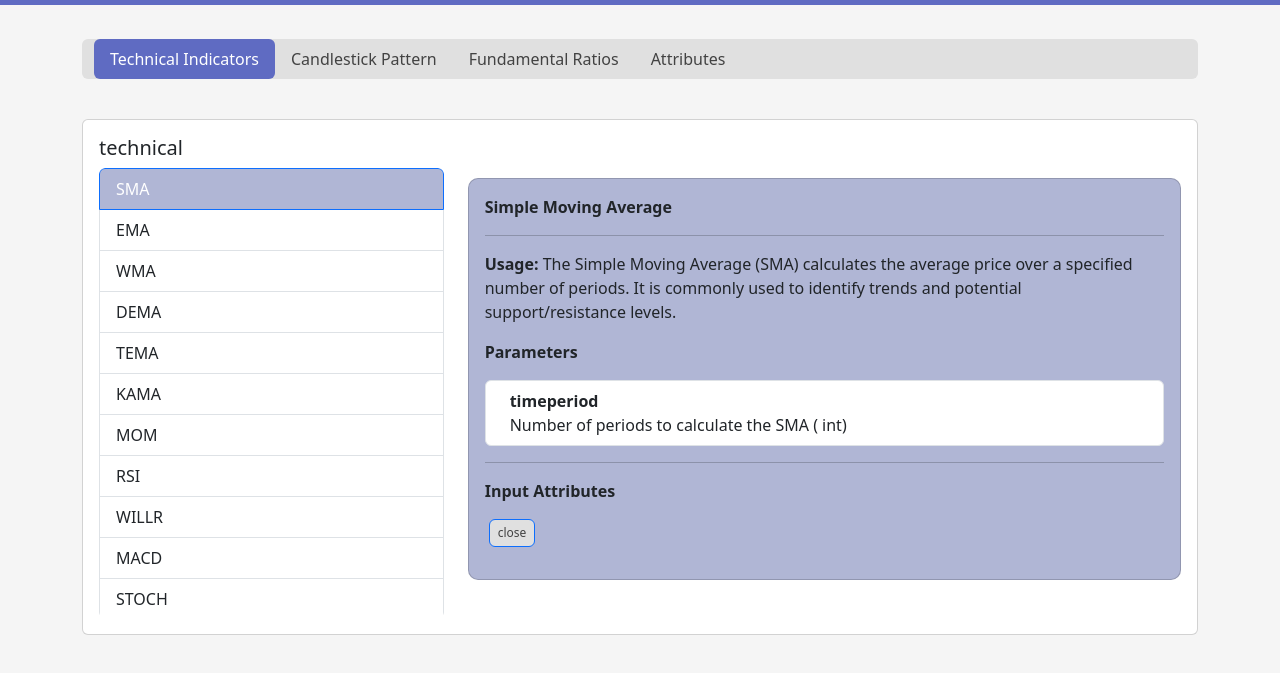
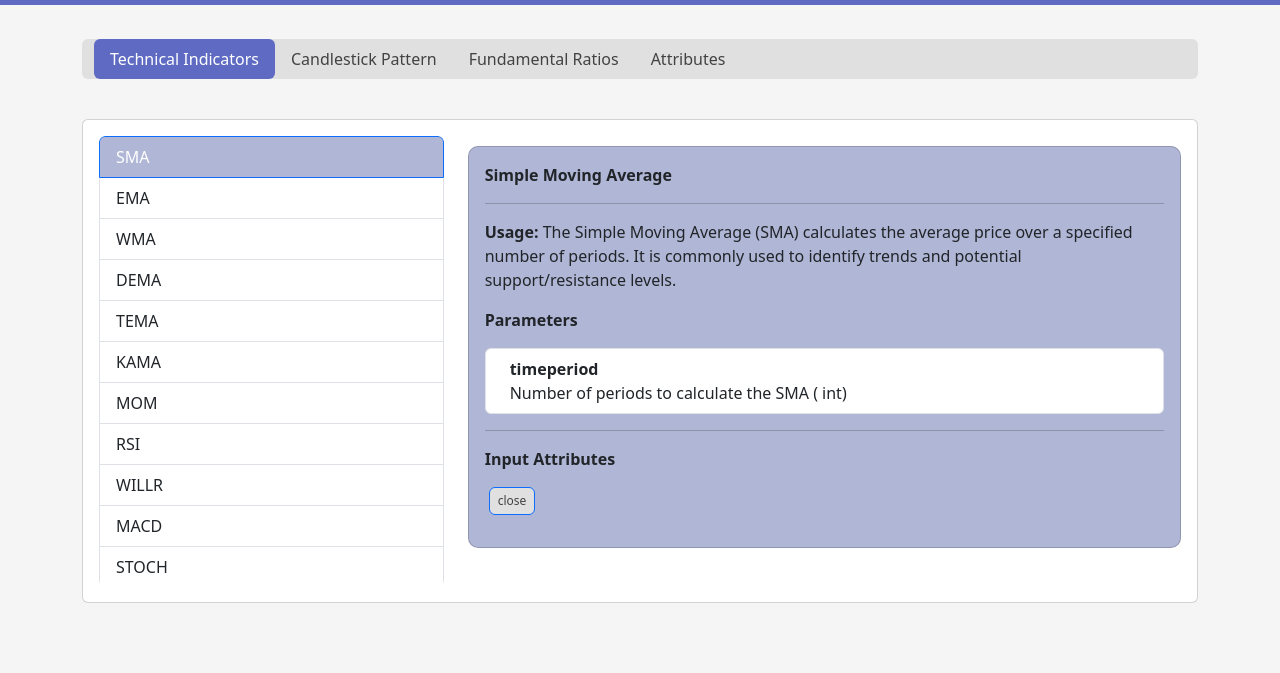
Before and after one commit to stocknit/stockneeti-cheatsheet, a plain HTML site: page index.html in a window 1280 px wide. Shown: the part 51-724 px from the top of the page. Drawn offline with nearby package versions, Linux system fonts and the light colour scheme.

Commit message:
Update index.html

```diff
--- a/index.html
+++ b/index.html
@@ -135,7 +135,7 @@
     <div class="container" style="margin-top: 40px;">
         <div class="card rounded">
             <div class="card-body">
-                <h5 class="card-title">{{ selectedOption }}</h5>
+<!--                <h5 class="card-title">{{ selectedOption }}</h5>-->
                 <div class="row">
                     <!-- List -->
                     <div class="col-md-4">
```
